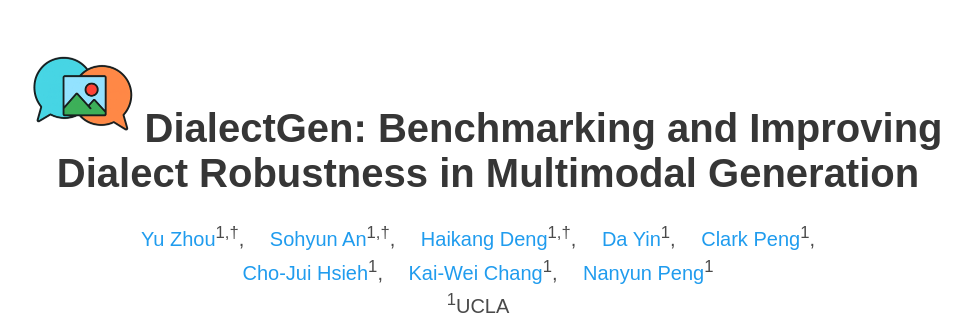
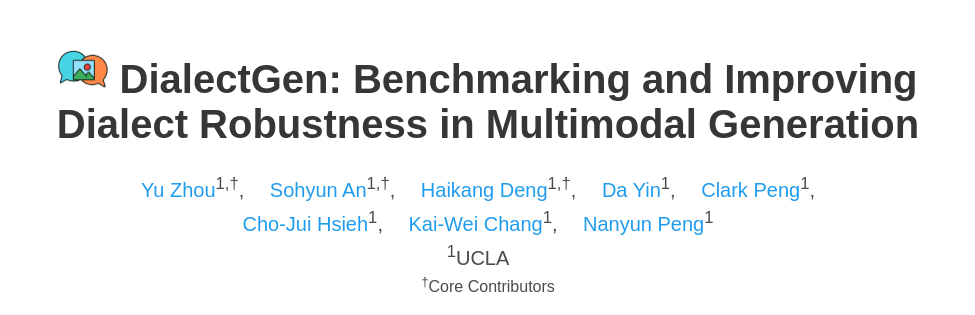
Before and after one commit to DialectGen/dialectgen.github.io, a plain HTML site: page index.html in a window 1280 px wide. Shown: the part 55-370 px from the top of the page, without its empty margins (152-1127 px from the left). Drawn offline with nearby package versions, Linux system fonts and the light colour scheme; some icons are missing; a web font is replaced by a local one.

Commit message:
adjust icon size

```diff
--- a/index.html
+++ b/index.html
@@ -90,7 +90,7 @@
       <div class="container is-max-desktop">
         <div class="columns is-centered">
           <div class="column has-text-centered">
-            <h1 class="title is-2 publication-title"><img src="static/images/icon.png" width="100" /> DialectGen: Benchmarking and Improving Dialect Robustness in Multimodal Generation</h1>
+            <h1 class="title is-2 publication-title"><img src="static/images/icon.png" width="50" /> DialectGen: Benchmarking and Improving Dialect Robustness in Multimodal Generation</h1>
             <div class="is-size-5 publication-authors">
                 <span class="author-block">
                   <a href="https://yu-bryan-zhou.github.io/" target="_blank">Yu Zhou</a><sup>1,†</sup>,&emsp;
```
